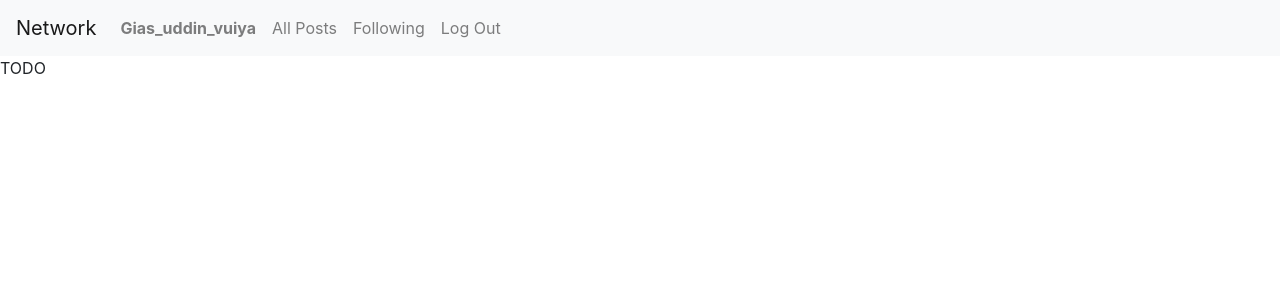
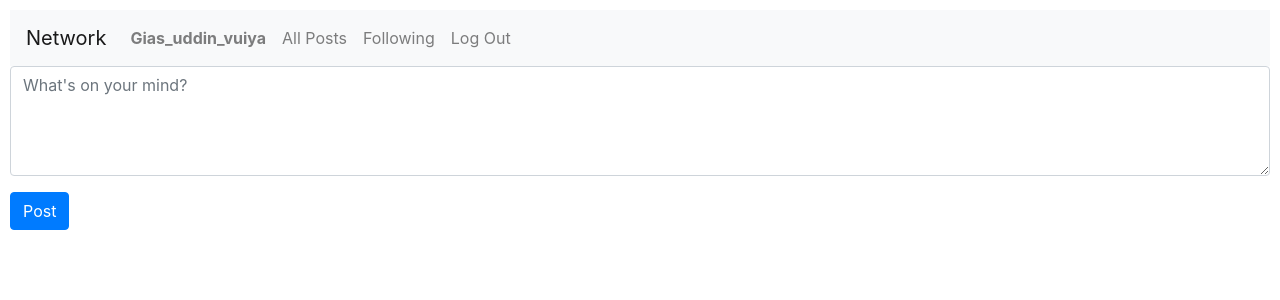
Before and after one commit to Gias-uddin-vuiya/Network, a Django app: page / in a window 1280 px wide. Shown: the top 300 px of the page. Run offline with Django 3.2, Linux system fonts and the light colour scheme; a user stored in the database is signed in; some libraries are stand-ins or nearby versions.

Commit message:
add post form for login users

```diff
--- a/network/static/network/styles.css
+++ b/network/static/network/styles.css
@@ -0,0 +1,4 @@
+body{
+    padding: 10px;
+    box-sizing: border-box;
+}
--- a/network/templates/network/index.html
+++ b/network/templates/network/index.html
@@ -1,5 +1,13 @@
 {% extends "network/layout.html" %}
 
 {% block body %}
-    TODO
+    {% if user.is_authenticated %}
+        <form action="{% url 'index'%}" method="post">
+            {% csrf_token %}
+            <div class="form-group">
+                <textarea class="form-control" name="content" placeholder="What's on your mind?" cols="10" rows="4"></textarea>
+            </div>
+            <input class="btn btn-primary" type="submit" value="Post">
+        </form>
+    {% endif %}
 {% endblock %}
```
Also changed, not shown: db.sqlite3.
